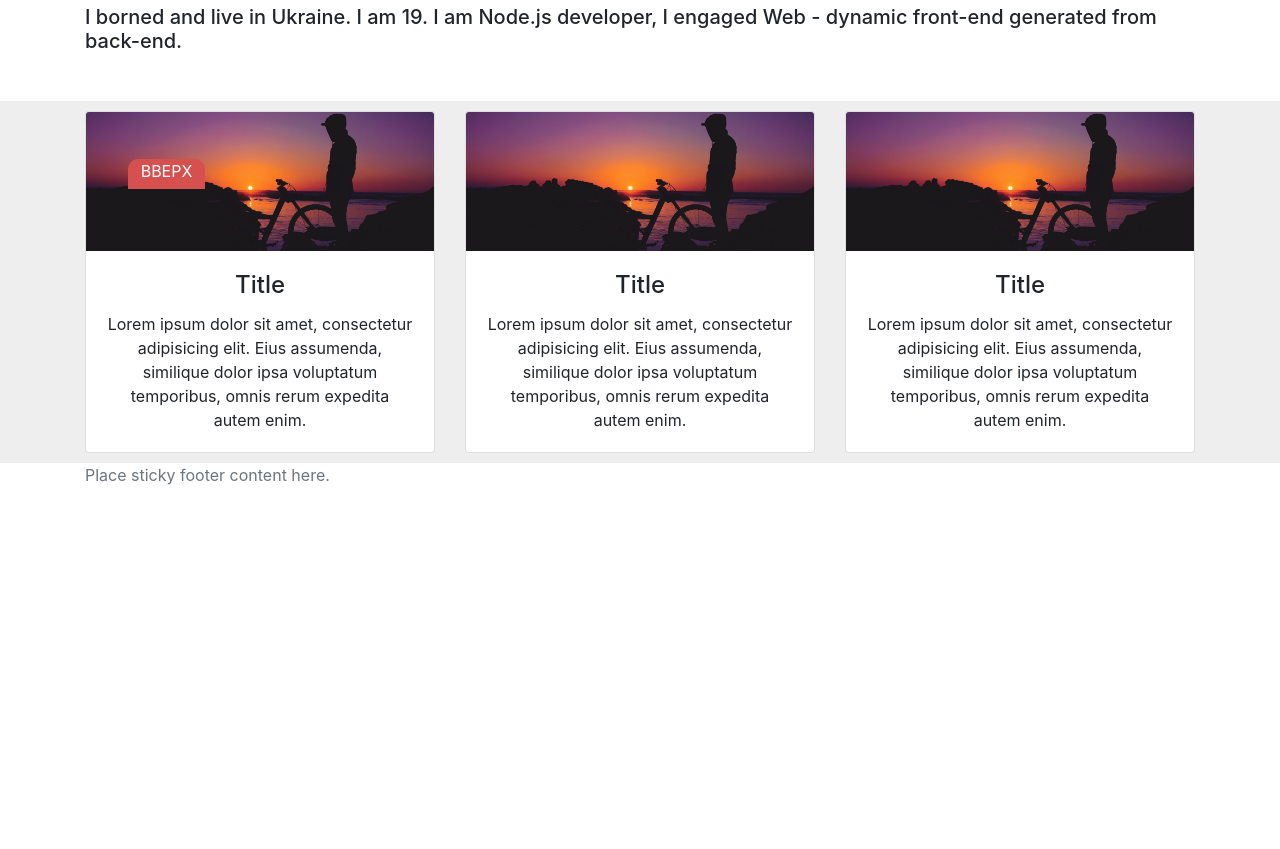
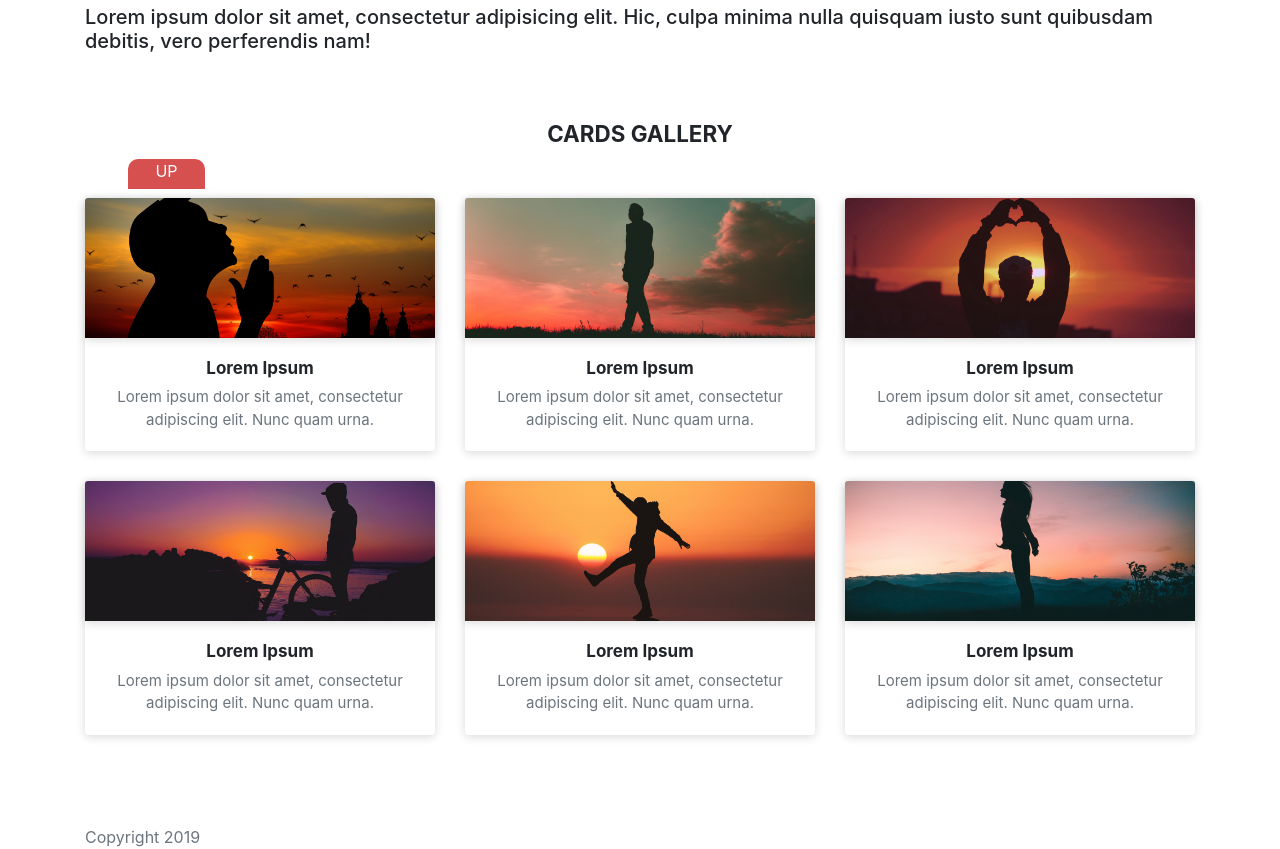
Before and after one commit to AndrewHlushpenko/bootstrap_template, a plain HTML site: page index.html in a window 1280 px wide. Shown: the part 611-1460 px from the top of the page. Before the commit the page ends 1098 px from the top, so only its background shows below. Drawn offline with nearby package versions, Linux system fonts and the light colour scheme; some packages are replaced by stand-ins of ours; a script that the page names is missing.

Commit message:
Update card gallery and using baguettebox.js, optimize comments, any fix

```diff
--- a/css/main.css
+++ b/css/main.css
@@ -1,11 +1,16 @@
 
-/* Плавний скролл для якорів */
+
+/*-----------------------------------SMOOTH-SCROLL----------------------------*/
 html {
   scroll-behavior: smooth;
 }
+/*-------------------------------END-SMOOTH SCROLL----------------------------*/
 
 
 
+
+
+/* ----------------------------------CAROUSEL-------------------------------- */
 .carousel-indicators li{
   width: 70px;
   height: 2px;
@@ -22,11 +27,11 @@ html {
     background-color: #c1c1c1;
     border-radius: 2px;
 }
+/* ----------------------------------END-CAROUSEL---------------------------- */
 
 
 
-
-/*----------------КНОПКА ВВЕРХ----------------------*/
+/*-------------------------------------UP-BTN---------------------------------*/
 #back-top {
     position: fixed;
     bottom: 0px;
@@ -55,3 +60,58 @@ html {
   text-align: center;
   color: #fff;
 }
+/*-------------------------------------END-UP-BTN-----------------------------*/
+
+
+
+
+
+
+
+/* ----------------------------GALLERY----------------------------------------*/
+.gallery-block{
+	padding-bottom: 60px;
+	padding-top: 60px;
+}
+.gallery-block .heading{
+    margin-bottom: 50px;
+    text-align: center;
+}
+.gallery-block .heading h2{
+    font-weight: bold;
+    font-size: 1.4rem;
+    text-transform: uppercase;
+}
+.gallery-block.cards-gallery h6 {
+  font-size: 17px;
+  font-weight: bold;
+}
+.gallery-block.cards-gallery .card{
+  transition: 0.4s ease;
+}
+.gallery-block.cards-gallery .card img {
+  box-shadow: 0px 2px 10px rgba(0, 0, 0, 0.15);
+}
+.gallery-block.cards-gallery .card-body {
+  text-align: center;
+}
+.gallery-block.cards-gallery .card-body p {
+  font-size: 15px;
+}
+.gallery-block.cards-gallery a {
+  color: #212529;
+}
+.gallery-block.cards-gallery a:hover {
+  text-decoration: none;
+}
+.gallery-block.cards-gallery .card {
+  margin-bottom: 30px;
+  box-shadow: 0px 2px 10px rgba(0, 0, 0, 0.15);
+}
+@media (min-width: 576px) {
+	.gallery-block .transform-on-hover:hover {
+	    transform: translateY(-10px) scale(1.02);
+	    box-shadow: 0px 10px 10px rgba(0, 0, 0, 0.15) !important;
+	}
+}
+/* ----------------------------------END-GALLERY----------------------------- */
--- a/index.html
+++ b/index.html
@@ -1,32 +1,31 @@
 <!DOCTYPE html>
 <html lang="uk">
 <head>
-
     <meta charset="utf-8">
     <meta name="viewport" content="width=device-width, initial-scale=1,
     shrink-to-fit=no">
-
-    <meta name="description" content="Developer from Ukraine. I am 19">
-    <meta name="keywords" content="Programming, Node.js, Verge3D, Blender, Web, Front-end,Back-end">
-    <meta name="author" content="Nick Hlushpenko">
-
-    <meta property="og:title" content="Nick Hlushpenko" />
-    <meta property="og:description" content="Web portfolio" />
 
     <link rel="icon" href="img/favicon.ico" type="image/x-icon">
 
     <link rel="stylesheet" href="css/bootstrap.min.css">
     <link rel="stylesheet" href="css/main.css">
-    <title>Nick Hlushpenko Developer</title>
+    <link rel="stylesheet" href="https://cdnjs.cloudflare.com/ajax/libs/baguettebox.js/1.10.0/baguetteBox.min.css" />
+    <title>Bootstrap template</title>
 </head>
 <body>
 
+
+<!-- ///////////////////////////////////UP-BTN////////////////////////////// -->
   <div id="back-top" >
-  <a href="#">ВВЕРХ</a>
+  <a href="#">UP</img></a>
   </div>
+<!-- ///////////////////////////////////END-UP_BTN////////////////////////// -->
 
 
-<!-- Шапка бутстрап -->
+
+
+
+<!--//////////////////////////////////////////NAVBAR/////////////////////// -->
 <nav class="navbar navbar-expand-lg navbar-light bg-light sticky-top">
   <a href="#" class="navbar-brand">
     <img src="img/favicon.ico" width="30px" height="30px;" alt="logo">
@@ -47,17 +46,23 @@
       <li class="nav-item">
         <a href="#" class="nav-link">Contact</a>
       </li>
-    </ul>
-
+    </ul
   </div>
 </nav>
+<!--//////////////////////////////////////////END-NAVBAR//////////////////// -->
 
-<div id="carousel-example-2" class="carousel slide carousel-fade z-depth-1-half" data-ride="carousel">
+
+
+
+
+<!-- ///////////////////////////////////CAROUSEL//////////////////////////// -->
+<div id="carousel-this" class="carousel slide carousel-fade z-depth-1-half"
+data-ride="carousel">
   <!--Indicators-->
   <ol class="carousel-indicators">
-    <li data-target="#carousel-example-2" data-slide-to="0" class="active"></li>
-    <li data-target="#carousel-example-2" data-slide-to="1"></li>
-    <li data-target="#carousel-example-2" data-slide-to="2"></li>
+    <li data-target="#carousel-this" data-slide-to="0" class="active"></li>
+    <li data-target="#carousel-this" data-slide-to="1"></li>
+    <li data-target="#carousel-this" data-slide-to="2"></li>
   </ol>
   <!--/.Indicators-->
   <!--Slides-->
@@ -97,90 +102,137 @@
   </div>
   <!--/.Slides-->
   <!--Controls-->
-  <a class="carousel-control-prev" href="#carousel-example-2" role="button" data-slide="prev">
+  <a class="carousel-control-prev" href="#carousel-this" role="button" data-slide="prev">
     <span class="carousel-control-prev-icon" aria-hidden="true"></span>
     <span class="sr-only">Previous</span>
   </a>
-  <a class="carousel-control-next" href="#carousel-example-2" role="button" data-slide="next">
+  <a class="carousel-control-next" href="#carousel-this" role="button" data-slide="next">
     <span class="carousel-control-next-icon" aria-hidden="true"></span>
     <span class="sr-only">Next</span>
   </a>
   <!--/.Controls-->
 </div>
-<!--/.Carousel Wrapper-->
-
-
-    <!-- Блок про мене -->
-    <div class="container">
-      <h2> <a name="about"> About me</h2>
-    <h5>I borned and live in Ukraine. I am 19. I am Node.js developer,
-       I engaged Web - dynamic front-end generated from back-end.</h5>
-  </div>
+<!-- ///////////////////////////////////END/CAROUSEL//////////////////////// -->
 
 
 
 
 
+<!-- //////////////////////////////////CONTAINER-BLOCK////////////////////// -->
+<div class="container">
+  <h2> <a name="about"> About me</h2>
+    <h5>Lorem ipsum dolor sit amet, consectetur adipisicing elit. Hic,
+      culpa minima nulla quisquam iusto sunt quibusdam debitis,
+       vero perferendis nam!</h5>
+     </div>
+<!-- //////////////////////////////////END-CONTAINER-BLOCK////////////////// -->
 
 
 
 
-<div class="container-fluid mt-5" style="background-color:#eee">
-  <div class="container p-10">
-    <div class="row p-10">
 
-
-      <div class="col-md" style="padding-top:10px;padding-bottom:10px">
-        <div class="card text-center" >
-          <img src="img/4.jpg" class="card-img-top">
+<!-- ///////////////////////////////////CARD-GALLERY//////////////////////// -->
+     <section class="gallery-block cards-gallery">
+       <div class="container">
+         <div class="heading">
+           <h2>Cards Gallery</h2>
+         </div>
+         <div class="row">
+           <div class="col-md-6 col-lg-4">
+             <div class="card border-0 transform-on-hover">
+               <a class="lightbox" href="img/1.jpg">
+                 <img src="img/1.jpg" alt="Card Image" class="card-img-top">
+               </a>
                <div class="card-body">
-            <h4 class="card-title">Title</h4>
-            <p class="card-text">Lorem ipsum dolor sit amet, consectetur adipisicing
-               elit. Eius assumenda, similique dolor ipsa voluptatum temporibus,
-                omnis rerum expedita autem enim.</p>
+                 <h6>
+                   <a href="#">Lorem Ipsum</a>
+                 </h6>
+                 <p class="text-muted card-text">Lorem ipsum dolor sit amet,
+                   consectetur adipiscing elit. Nunc quam urna.</p>
                </div>
              </div>
            </div>
-
-      <div class="col-md" style="padding-top:10px;padding-bottom:10px">
-        <div class="card text-center" >
-          <img src="img/4.jpg" class="card-img-top">
+           <div class="col-md-6 col-lg-4">
+             <div class="card border-0 transform-on-hover">
+               <a class="lightbox" href="img/2.jpg">
+                 <img src="img/2.jpg" alt="Card Image" class="card-img-top">
+               </a>
                <div class="card-body">
-            <h4 class="card-title">Title</h4>
-            <p class="card-text">Lorem ipsum dolor sit amet, consectetur adipisicing
-               elit. Eius assumenda, similique dolor ipsa voluptatum temporibus,
-                omnis rerum expedita autem enim.</p>
+                 <h6><a href="#">Lorem Ipsum</a></h6>
+                 <p class="text-muted card-text">Lorem ipsum dolor sit amet,
+                    consectetur adipiscing elit. Nunc quam urna.</p>
                </div>
              </div>
            </div>
-
-
-      <div class="col-md" style="padding-top:10px;padding-bottom:10px">
-        <div class="card text-center" >
-          <img src="img/4.jpg" class="card-img-top">
+           <div class="col-md-6 col-lg-4">
+             <div class="card border-0 transform-on-hover">
+               <a class="lightbox" href="img/3.jpg">
+                 <img src="img/3.jpg" alt="Card Image" class="card-img-top">
+               </a>
                <div class="card-body">
-            <h4 class="card-title">Title</h4>
-            <p class="card-text">Lorem ipsum dolor sit amet, consectetur adipisicing
-               elit. Eius assumenda, similique dolor ipsa voluptatum temporibus,
-                omnis rerum expedita autem enim.</p>
+                 <h6>
+                   <a href="#">Lorem Ipsum</a>
+                 </h6>
+                 <p class="text-muted card-text">Lorem ipsum dolor sit amet,
+                    consectetur adipiscing elit. Nunc quam urna.</p>
                </div>
              </div>
            </div>
-
+           <div class="col-md-6 col-lg-4">
+             <div class="card border-0 transform-on-hover">
+               <a class="lightbox" href="img/4.jpg">
+                 <img src="img/4.jpg" alt="Card Image" class="card-img-top">
+               </a>
+                  <div class="card-body">
+                      <h6><a href="#">Lorem Ipsum</a></h6>
+                      <p class="text-muted card-text">Lorem ipsum dolor sit
+                        amet, consectetur adipiscing elit. Nunc quam urna.</p>
                   </div>
               </div>
           </div>
+          <div class="col-md-6 col-lg-4">
+            <div class="card border-0 transform-on-hover">
+              <a class="lightbox" href="img/5.jpg">
+                <img src="img/5.jpg" alt="Card Image" class="card-img-top">
+              </a>
+              <div class="card-body">
+                <h6><a href="#">Lorem Ipsum</a></h6>
+                <p class="text-muted card-text">Lorem ipsum dolor sit amet,
+                   consectetur adipiscing elit. Nunc quam urna.</p>
+              </div>
+            </div>
+          </div>
+          <div class="col-md-6 col-lg-4">
+            <div class="card border-0 transform-on-hover">
+              <a class="lightbox" href="img/6.jpg">
+                <img src="img/6.jpg" alt="Card Image" class="card-img-top">
+              </a>
+              <div class="card-body">
+                <h6>
+                  <a href="#">Lorem Ipsum</a>
+                </h6>
+                <p class="text-muted card-text">Lorem ipsum dolor sit amet,
+                   consectetur adipiscing elit. Nunc quam urna.</p>
+              </div>
+            </div>
+          </div>
+        </div>
+      </div>
+    </section>
+<!-- ///////////////////////////////////END-CARD-GALLERY//////////////////// -->
 
-
+<!-- //////////////////////////////FOOTER ///////////////////////////////////-->
 <footer class="footer dark">
       <div class="container">
-        <span class="text-muted">Place sticky footer content here.</span>
+        <span class="text-muted">Copyright 2019</span>
       </div>
     </footer>
 </body>
+<!-- //////////////////////////////END_FOOTER ///////////////////////////////-->
 
   <script src="https://code.jquery.com/jquery-3.3.1.slim.min.js"integrity="sha384-q8i/X+965DzO0rT7abK41JStQIAqVgRVzpbzo5smXKp4YfRvH+8abtTE1Pi6jizo" crossorigin="anonymous"></script>
   <script src="https://cdnjs.cloudflare.com/ajax/libs/popper.js/1.14.7/umd/popper.min.js" integrity="sha384-UO2eT0CpHqdSJQ6hJty5KVphtPhzWj9WO1clHTMGa3JDZwrnQq4sF86dIHNDz0W1" crossorigin="anonymous"></script>
   <script src="js/bootstrap.min.js"></script>
+  <script src="https://cdnjs.cloudflare.com/ajax/libs/baguettebox.js/1.10.0/baguetteBox.min.js"></script>
   <script src="js/main.js"></script>
 </html>
--- a/js/main.js
+++ b/js/main.js
@@ -1,3 +1,3 @@
-$('.carousel').carousel({
-  interval:3000
-})
+baguetteBox.run('.cards-gallery', {
+  animation: 'fadeIn'
+ });
```
Also changed, not shown: img/FG.png (deleted), img/avatar.jpg (deleted), img/ipad-606764_1280.jpg (deleted), img/logo.png (deleted), img/up.svg (deleted). Lines whose indentation alone changed are shown as unchanged.
